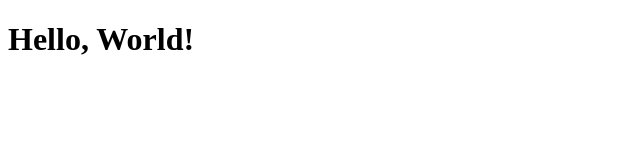
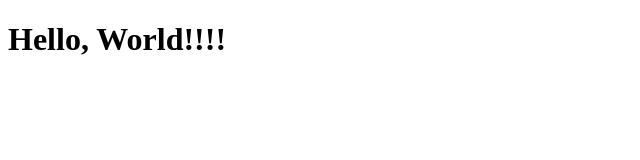
Before and after one commit to alo924/week2-lab, a plain HTML site: page index.html in a window 1280 px wide. Shown: the full height of the page, 0-640 px from the left. Drawn offline with Linux system fonts and the light colour scheme.

Commit message:
added more enthusiasm

```diff
--- a/index.html
+++ b/index.html
@@ -6,6 +6,6 @@
     <title>Hello</title>
 </head>
 <body>
-    <h1>Hello, World!</h1>
+    <h1>Hello, World!!!!</h1>
 </body>
 </html>
```
